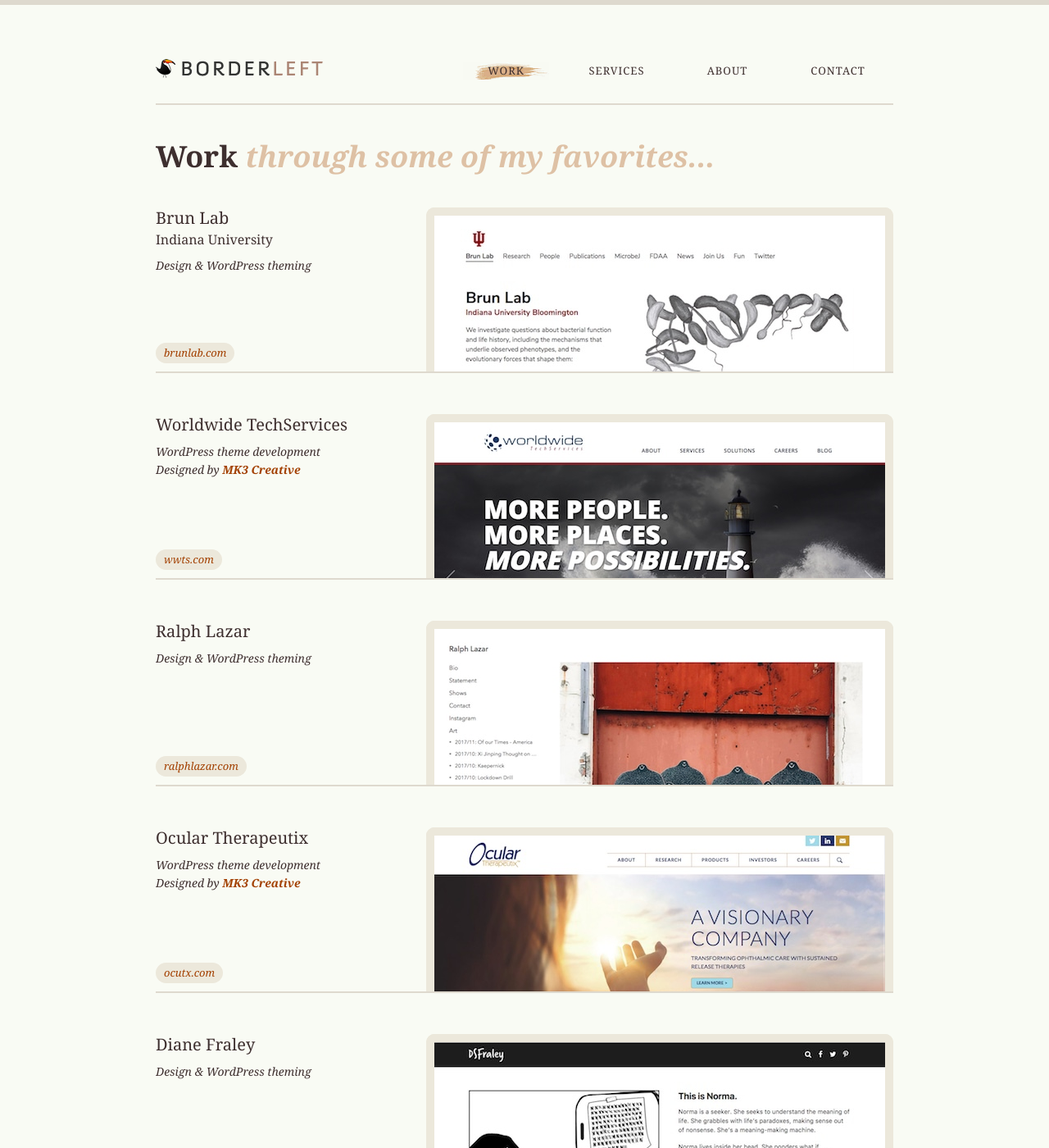
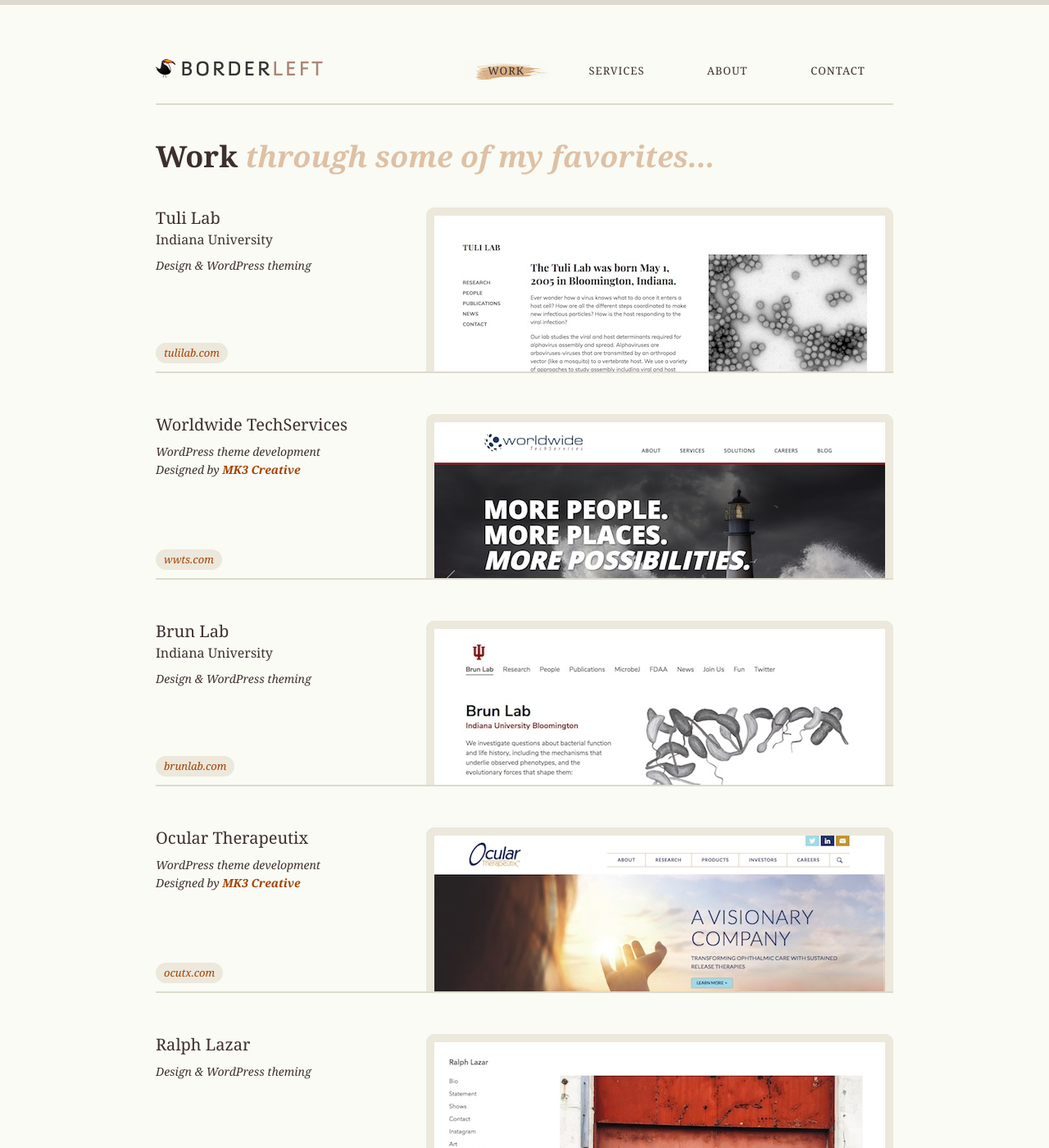
Before and after one commit to borderleft/borderleft.github.io, a Jekyll site: the page built from work/index.html, in a window 1280 px wide and 1400 px high. Shown: the whole window at 82% size. Built offline with Jekyll 4.4.1, drawn with Linux system fonts in a browser that asks for light colours.

Commit message:
Update work

```diff
--- a/index.html
+++ b/index.html
@@ -17,9 +17,9 @@
     <li>
         <h2>Recent work</h2>
         <p>
-            <a href="http://brunlab.com/">Brun Lab</a>,
-            <a href="http://ocutx.com/">Ocular Therapeutix</a>,
-            <a href="http://wwts.com/">Worldwide TechServices</a>
+            <a href="http://tulilab.com/">Tuli Lab</a>,
+            <a href="http://wwts.com/">Worldwide TechServices</a>,
+            <a href="http://ocutx.com/">Ocular Therapeutix</a>
         </p>
     </li>
     <li>
--- a/work/index.html
+++ b/work/index.html
@@ -9,12 +9,12 @@
 <ul class="projects">
     <li>
         <div class="image">
-            <a href="http://brunlab.com/"><img src="/assets/img/work/brun-1.jpg" alt=""></a>
+            <a href="http://tulilab.com/"><img src="/assets/img/work/tuli-1.jpg" alt=""></a>
         </div>
         <div class="info">
-            <h2>Brun Lab <br> <span>Indiana University</span></h2>
+            <h2>Tuli Lab <br> <span>Indiana University</span></h2>
             <p class="meta">Design &amp; WordPress theming</p>
-            <p class="link"><a href="http://brunlab.com/"><span>brunlab.com</span></a></p>
+            <p class="link"><a href="http://tulilab.com/"><span>tulilab.com</span></a></p>
         </div>
     </li>
     <li>
@@ -29,12 +29,12 @@
     </li>
     <li>
         <div class="image">
-            <a href="http://ralphlazar.com/"><img src="/assets/img/work/ralphlazar-1.jpg" alt=""></a>
+            <a href="http://brunlab.com/"><img src="/assets/img/work/brun-1.jpg" alt=""></a>
         </div>
         <div class="info">
-            <h2>Ralph Lazar</h2>
+            <h2>Brun Lab <br> <span>Indiana University</span></h2>
             <p class="meta">Design &amp; WordPress theming</p>
-            <p class="link"><a href="http://ralphlazar.com/"><span>ralphlazar.com</span></a></p>
+            <p class="link"><a href="http://brunlab.com/"><span>brunlab.com</span></a></p>
         </div>
     </li>
     <li>
@@ -45,6 +45,16 @@
             <h2>Ocular Therapeutix</h2>
             <p class="meta">WordPress theme development <br> Designed by <a href="http://mk3creative.com/">MK3 Creative</a></p>
             <p class="link"><a href="http://ocutx.com/"><span>ocutx.com</span></a></p>
+        </div>
+    </li>
+    <li>
+        <div class="image">
+            <a href="http://ralphlazar.com/"><img src="/assets/img/work/ralphlazar-1.jpg" alt=""></a>
+        </div>
+        <div class="info">
+            <h2>Ralph Lazar</h2>
+            <p class="meta">Design &amp; WordPress theming</p>
+            <p class="link"><a href="http://ralphlazar.com/"><span>ralphlazar.com</span></a></p>
         </div>
     </li>
     <li>
```
Also changed, not shown: assets/img/work/tuli-1.jpg (added).
